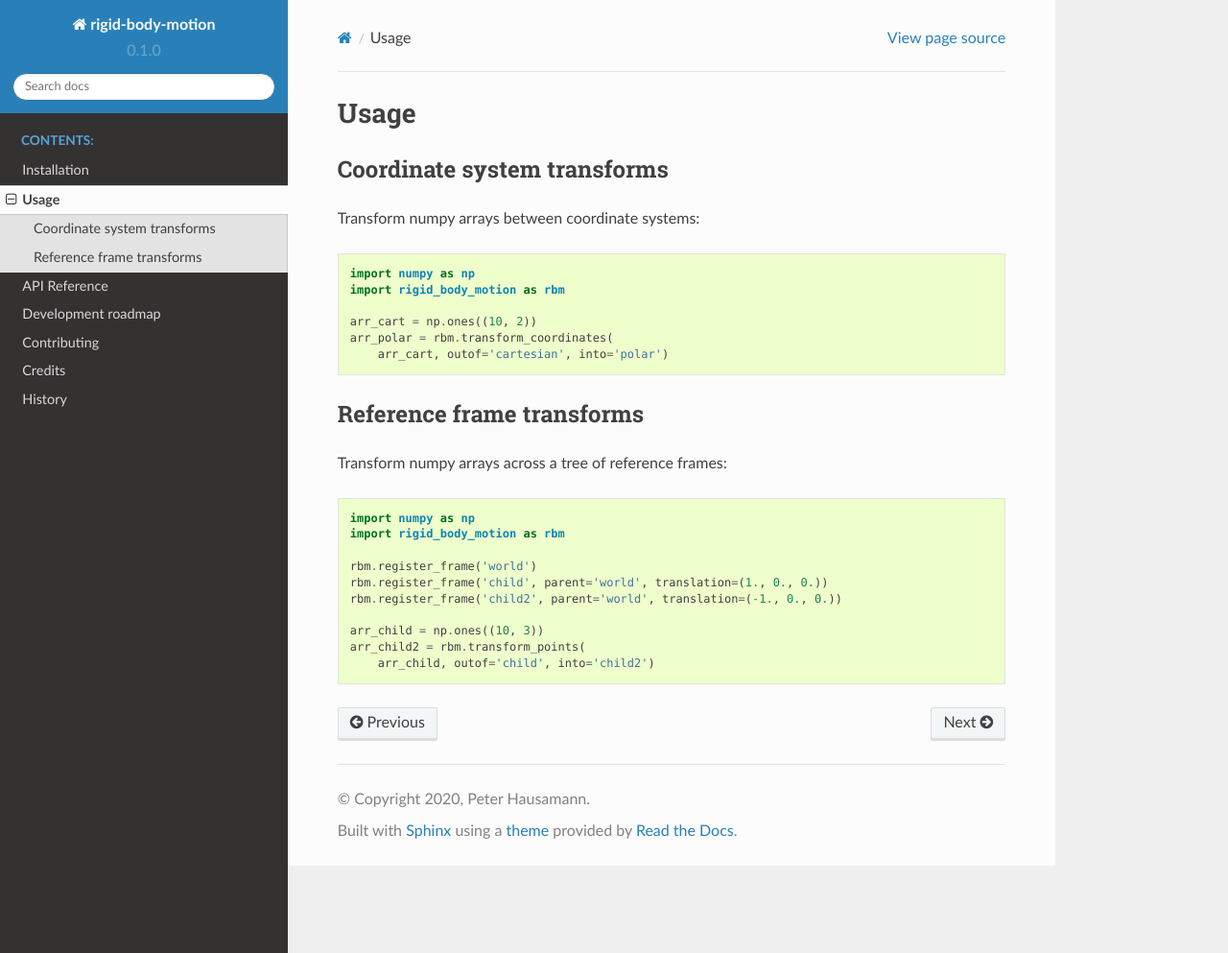
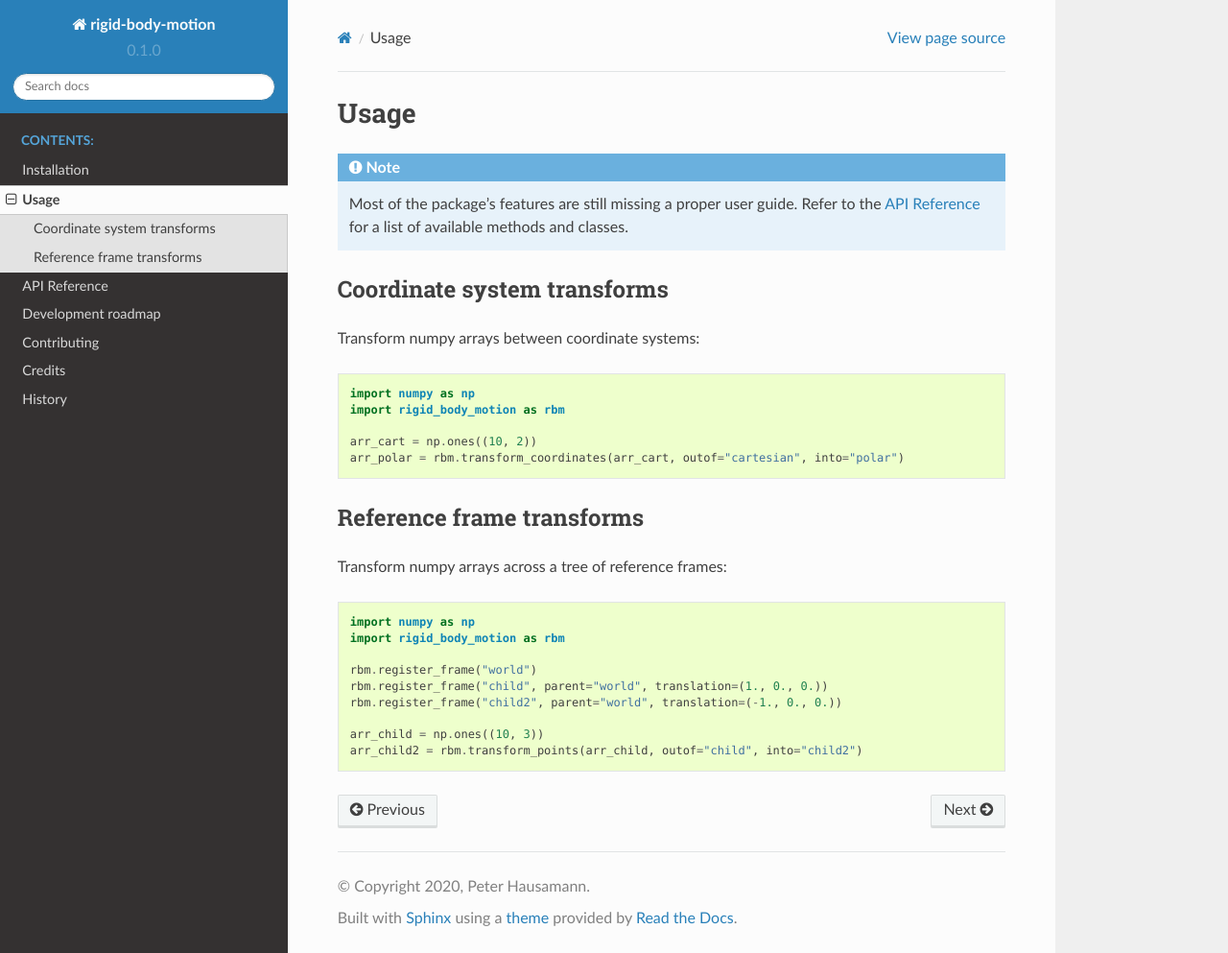
Before and after one commit to phausamann/rigid-body-motion, a Sphinx documentation site: the page built from docs/usage.rst, in a window 1280 px wide and 993 px high. Shown: the whole window at 96% size. Built offline with Sphinx 7.4.7 and the Read the Docs theme 2.0.0, drawn with Linux system fonts in a browser that asks for light colours.

Commit message:
Update usage.rst

```diff
--- a/docs/api.rst
+++ b/docs/api.rst
@@ -1,3 +1,5 @@
+.. _api_reference:
+
 API Reference
 =============
 
--- a/docs/usage.rst
+++ b/docs/usage.rst
@@ -1,6 +1,13 @@
 =====
 Usage
 =====
+
+.. note::
+
+    Most of the package's features are still missing a proper user guide.
+    Refer to the :ref:`api_reference` for a list of available methods and
+    classes.
+
 
 Coordinate system transforms
 ----------------------------
@@ -13,8 +20,7 @@ Transform numpy arrays between coordinate systems:
     import rigid_body_motion as rbm
 
     arr_cart = np.ones((10, 2))
-    arr_polar = rbm.transform_coordinates(
-        arr_cart, outof='cartesian', into='polar')
+    arr_polar = rbm.transform_coordinates(arr_cart, outof="cartesian", into="polar")
 
 
 Reference frame transforms
@@ -27,10 +33,9 @@ Transform numpy arrays across a tree of reference frames:
     import numpy as np
     import rigid_body_motion as rbm
 
-    rbm.register_frame('world')
-    rbm.register_frame('child', parent='world', translation=(1., 0., 0.))
-    rbm.register_frame('child2', parent='world', translation=(-1., 0., 0.))
+    rbm.register_frame("world")
+    rbm.register_frame("child", parent="world", translation=(1., 0., 0.))
+    rbm.register_frame("child2", parent="world", translation=(-1., 0., 0.))
 
     arr_child = np.ones((10, 3))
-    arr_child2 = rbm.transform_points(
-        arr_child, outof='child', into='child2')
+    arr_child2 = rbm.transform_points(arr_child, outof="child", into="child2")
```
